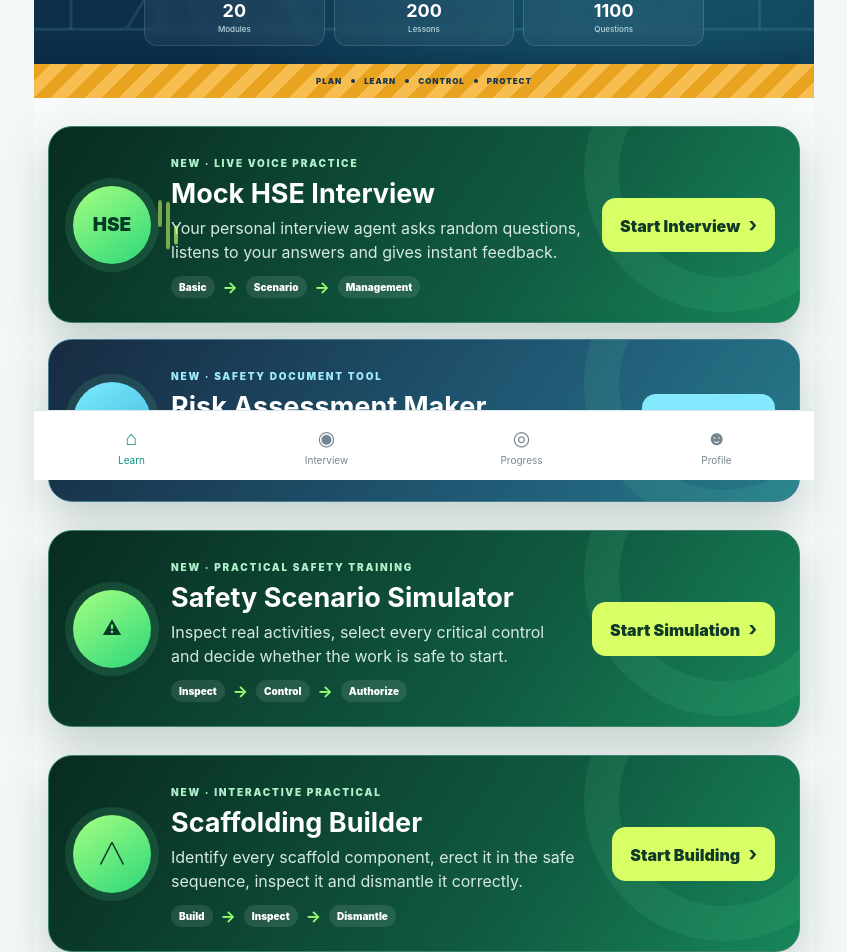
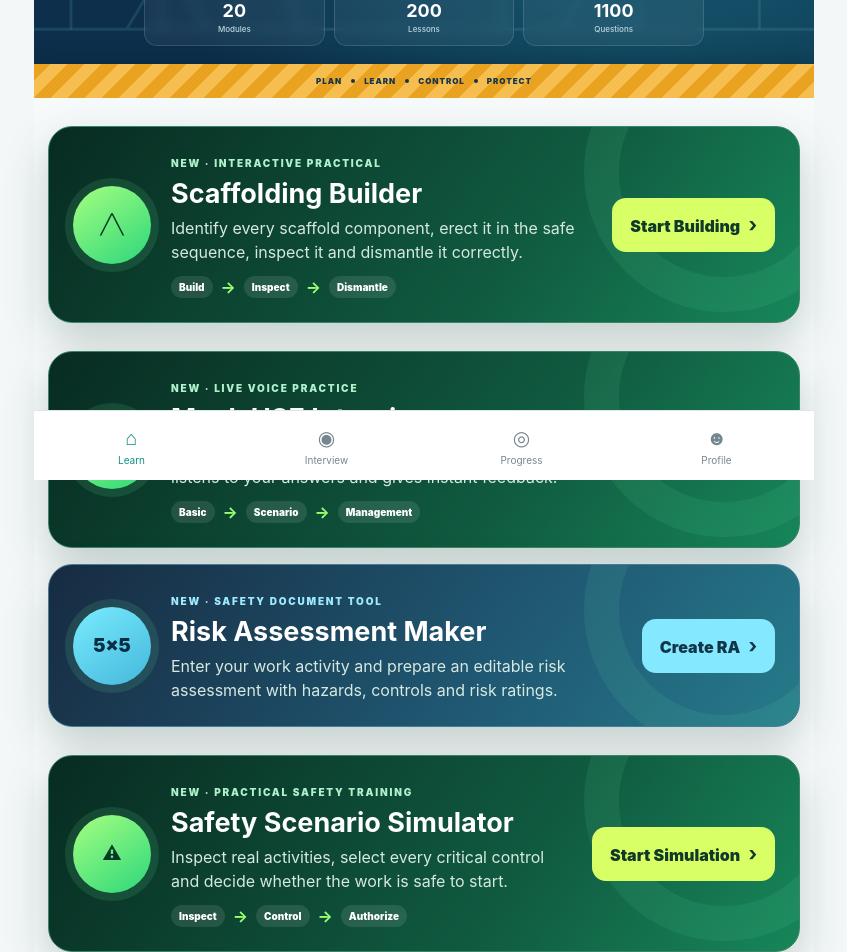
Before and after one commit to ikamranbutt/hse-mentor-app, a React (Vite) app: page / in a window 1280 px wide. Shown: the part 320-1272 px from the top of the page, without its empty margins (216-1063 px from the left). Built offline with nearby package versions, Linux system fonts and the light colour scheme.

Commit message:
Feature scaffolding builder at top of home

```diff
--- a/src/App.tsx
+++ b/src/App.tsx
@@ -248,6 +248,9 @@ export default function App() {
     { key: 'management', title: 'Management Level', subtitle: 'Leadership and systems' }
   ];
   return <main><SafetyHero modules={totals.modules} lessons={totals.lessons} questions={totals.questions} />
+    <section className="home-interview-launch scaffold-launch featured-practical" onClick={() => setScaffoldBuilder(true)}>
+      <div className="home-agent-icon"><span>╱╲</span></div><div className="home-interview-copy"><small>NEW · INTERACTIVE PRACTICAL</small><h2>Scaffolding Builder</h2><p>Identify every scaffold component, erect it in the safe sequence, inspect it and dismantle it correctly.</p><div><span>Build</span><b>→</b><span>Inspect</span><b>→</b><span>Dismantle</span></div></div><button className="home-interview-button">Start Building <b>›</b></button>
+    </section>
     <section className="home-interview-launch" onClick={() => setLiveAgent(true)}>
       <div className="home-agent-icon"><span>HSE</span><i /><i /><i /></div>
       <div className="home-interview-copy"><small>NEW · LIVE VOICE PRACTICE</small><h2>Mock HSE Interview</h2><p>Your personal interview agent asks random questions, listens to your answers and gives instant feedback.</p>
@@ -261,9 +264,6 @@ export default function App() {
     <section className="home-interview-launch simulator-launch" onClick={() => setSimulator(true)}>
       <div className="home-agent-icon"><span>⚠</span></div><div className="home-interview-copy"><small>NEW · PRACTICAL SAFETY TRAINING</small><h2>Safety Scenario Simulator</h2><p>Inspect real activities, select every critical control and decide whether the work is safe to start.</p><div><span>Inspect</span><b>→</b><span>Control</span><b>→</b><span>Authorize</span></div></div><button className="home-interview-button">Start Simulation <b>›</b></button>
     </section>
-    <section className="home-interview-launch scaffold-launch" onClick={() => setScaffoldBuilder(true)}>
-      <div className="home-agent-icon"><span>╱╲</span></div><div className="home-interview-copy"><small>NEW · INTERACTIVE PRACTICAL</small><h2>Scaffolding Builder</h2><p>Identify every scaffold component, erect it in the safe sequence, inspect it and dismantle it correctly.</p><div><span>Build</span><b>→</b><span>Inspect</span><b>→</b><span>Dismantle</span></div></div><button className="home-interview-button">Start Building <b>›</b></button>
-    </section>
     <section className="section learning-path"><div className="section-title"><h2>Your complete learning path</h2><span>4 Levels</span></div>
       {levels.map((level, index) => <section className={`level-group level-${level.key}`} key={level.key}>
         <header><div className="level-number">{index + 1}</div><div><span>{level.subtitle}</span><h2>{level.title}</h2></div><strong>{catalog.filter(m => m.level === level.key).length} Modules</strong></header>
```
